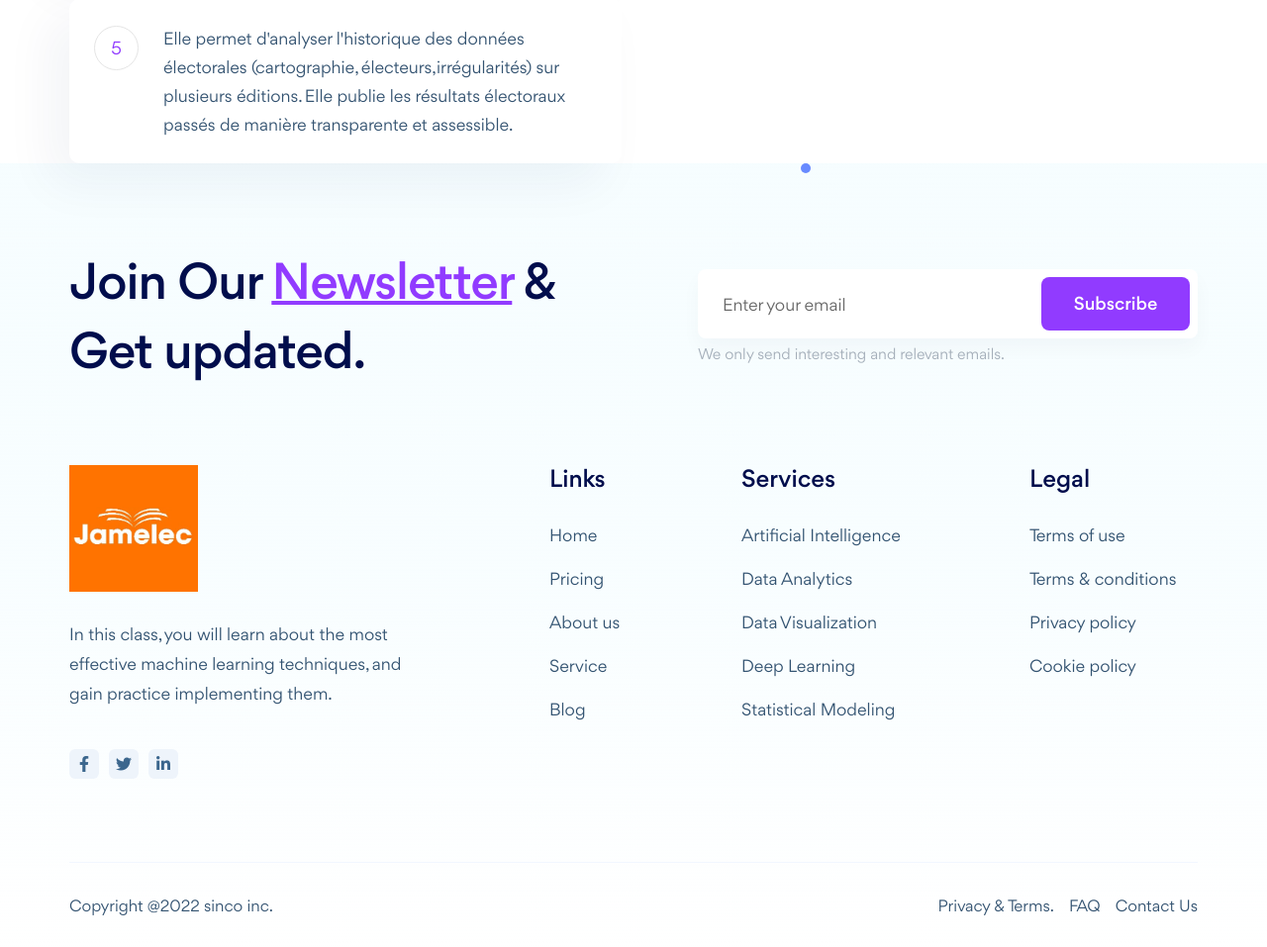
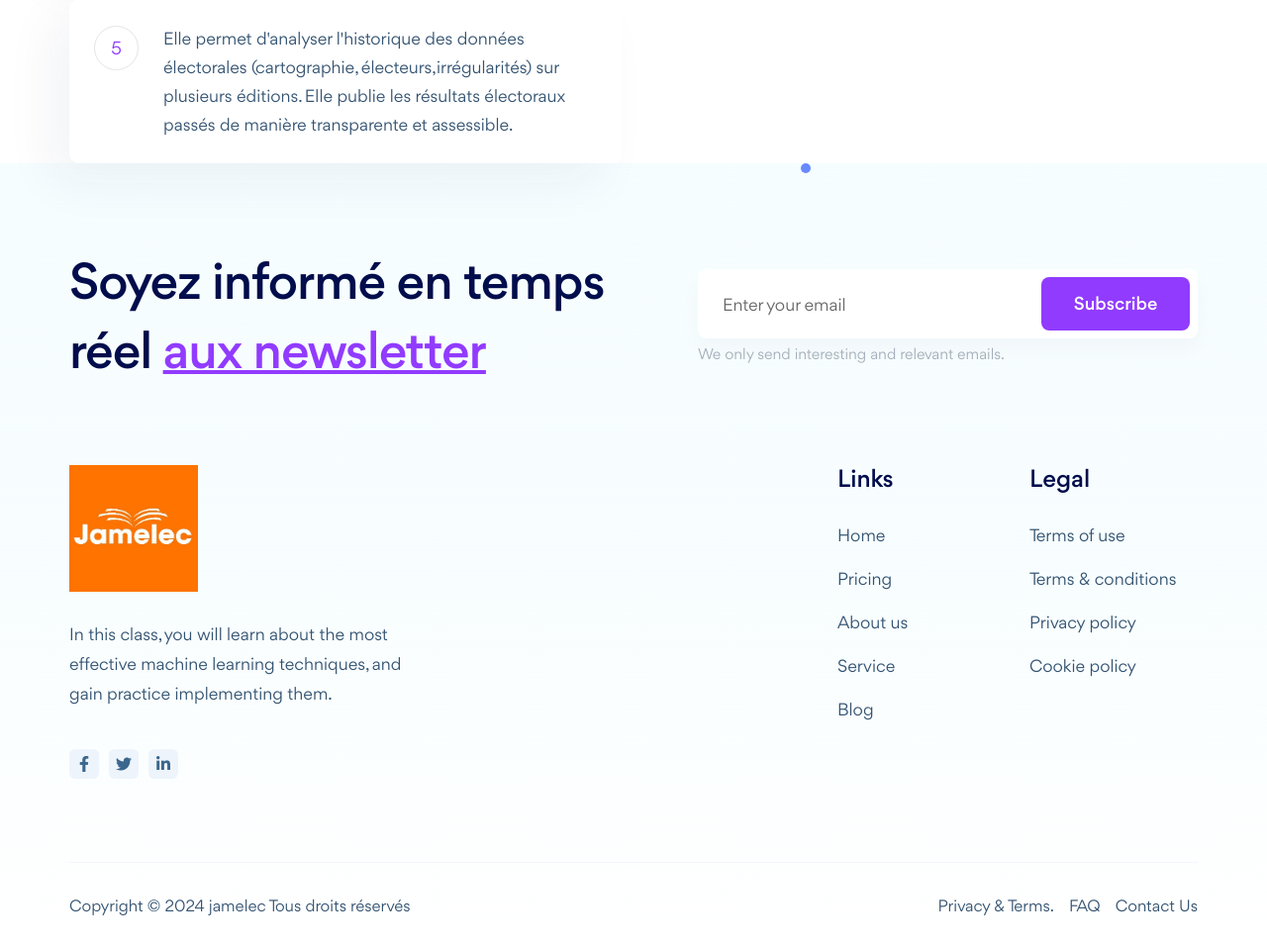
Before and after one commit to ShoaibShoukat2/AiSolutions, a Django app: page / in a window 1280 px wide. Shown: the part 3959-4916 px from the top of the page at 99% size. Run offline with Django 5.2, Linux system fonts and the light colour scheme; some libraries are stand-ins or nearby versions.

Commit message:
add changs

```diff
--- a/app/templates/about-us1.html
+++ b/app/templates/about-us1.html
@@ -370,7 +370,7 @@
 									<li><a href="faq.html">FAQ</a></li>
 									<li><a href="contact-us.html">Contact Us</a></li>
 								</ul>
-								<p class="copyright text-center order-lg-0 pb-15">Copyright @2022 sinco inc.</p>
+								<p class="copyright text-center order-lg-0 pb-15">Copyright © 2024 jamelec Tous droits réservés</p>
 							</div>
 						</div>
 					</div> <!-- /.inner-wrapper -->
--- a/app/templates/index.html
+++ b/app/templates/index.html
@@ -387,7 +387,7 @@
 							<div class="row align-items-center">
 								<div class="col-md-6">
 									<div class="title-style-four sm-pb-20">
-										<h4 class="main-title">Join Our <span>Newsletter</span> & Get updated.</h4>
+										<h4 class="main-title">Soyez informé en temps réel <span>aux newsletter</span></h4>
 									</div> <!-- /.title-style-four -->
 								</div>
 								<div class="col-md-6">
@@ -421,16 +421,7 @@
 									<li><a href="blog-V1.html">Blog</a></li>
 								</ul>
 							</div>
-							<div class="col-lg-3 col-sm-4 mb-30">
-								<h5 class="footer-title">Services</h5>
-								<ul class="footer-nav-link style-none">
-									<li><a href="service-details-V1.html">Artificial Intelligence</a></li>
-									<li><a href="service-details-V1.html">Data Analytics</a></li>
-									<li><a href="service-details-V1.html">Data Visualization</a></li>
-									<li><a href="service-details-V1.html">Deep Learning</a></li>
-									<li><a href="service-details-V1.html">Statistical Modeling</a></li>
-								</ul>
-							</div>
+
 							<div class="col-xl-2 col-lg-3 col-sm-4 mb-30">
 								<h5 class="footer-title">Legal</h5>
 								<ul class="footer-nav-link style-none">
@@ -449,7 +440,7 @@
 									<li><a href="/faq">FAQ</a></li>
 									<li><a href="contact-us.html">Contact Us</a></li>
 								</ul>
-								<p class="copyright text-center order-lg-0 pb-15">Copyright @2022 sinco inc.</p>
+								<p class="copyright text-center order-lg-0 pb-15">Copyright © 2024 jamelec Tous droits réservés</p>
 							</div>
 						</div>
 
--- a/app/templates/sign-up.html
+++ b/app/templates/sign-up.html
@@ -137,7 +137,7 @@
 								<button class="btn-eight w-100 mt-50 mb-40 lg-mt-30 lg-mb-30">Sign Up</button>
 							</div>
 							<div class="col-12">
-								<p class="text-center copyright-text m0">Copyright @2022 sinco inc.</p>
+								<p class="text-center copyright-text m0">Copyright © 2024 jamelec Tous droits réservés</p>
 							</div>
 						</div>
 					</form>
--- a/app/templates/signin.html
+++ b/app/templates/signin.html
@@ -128,7 +128,7 @@
 								<button class="btn-eight w-100 mt-50 mb-40 lg-mt-30 lg-mb-30">Login</button>
 							</div>
 							<div class="col-12">
-								<p class="text-center copyright-text m0">Copyright @2022 sinco inc.</p>
+								<p class="text-center copyright-text m0">Copyright © 2024 jamelec Tous droits réservés</p>
 							</div>
 						</div>
 					</form>
```
Also changed, not shown: app/templates/contact-us.html (+4 -12 lines), app/templates/faq.html (+3 -12 lines), app/templates/pricing.html (+4 -12 lines).
